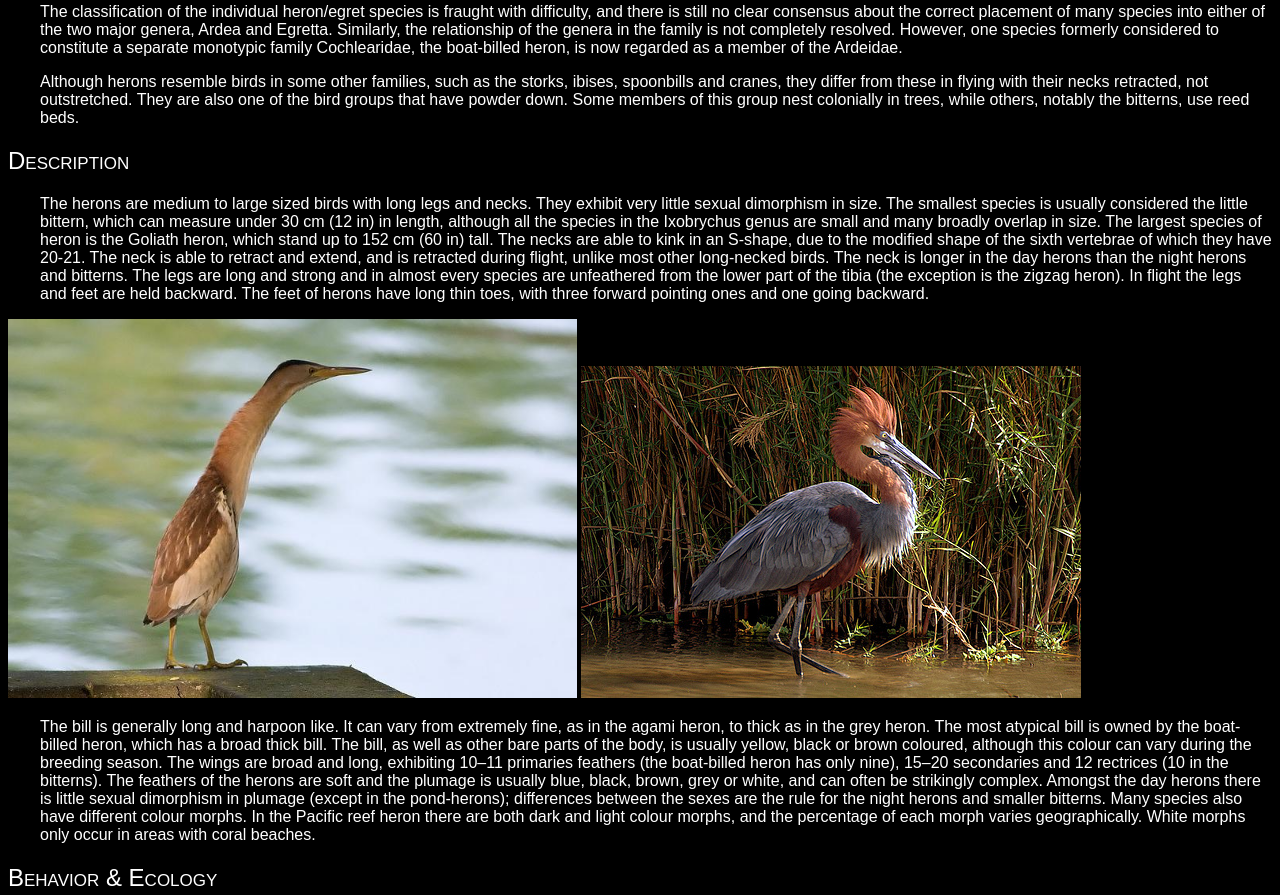
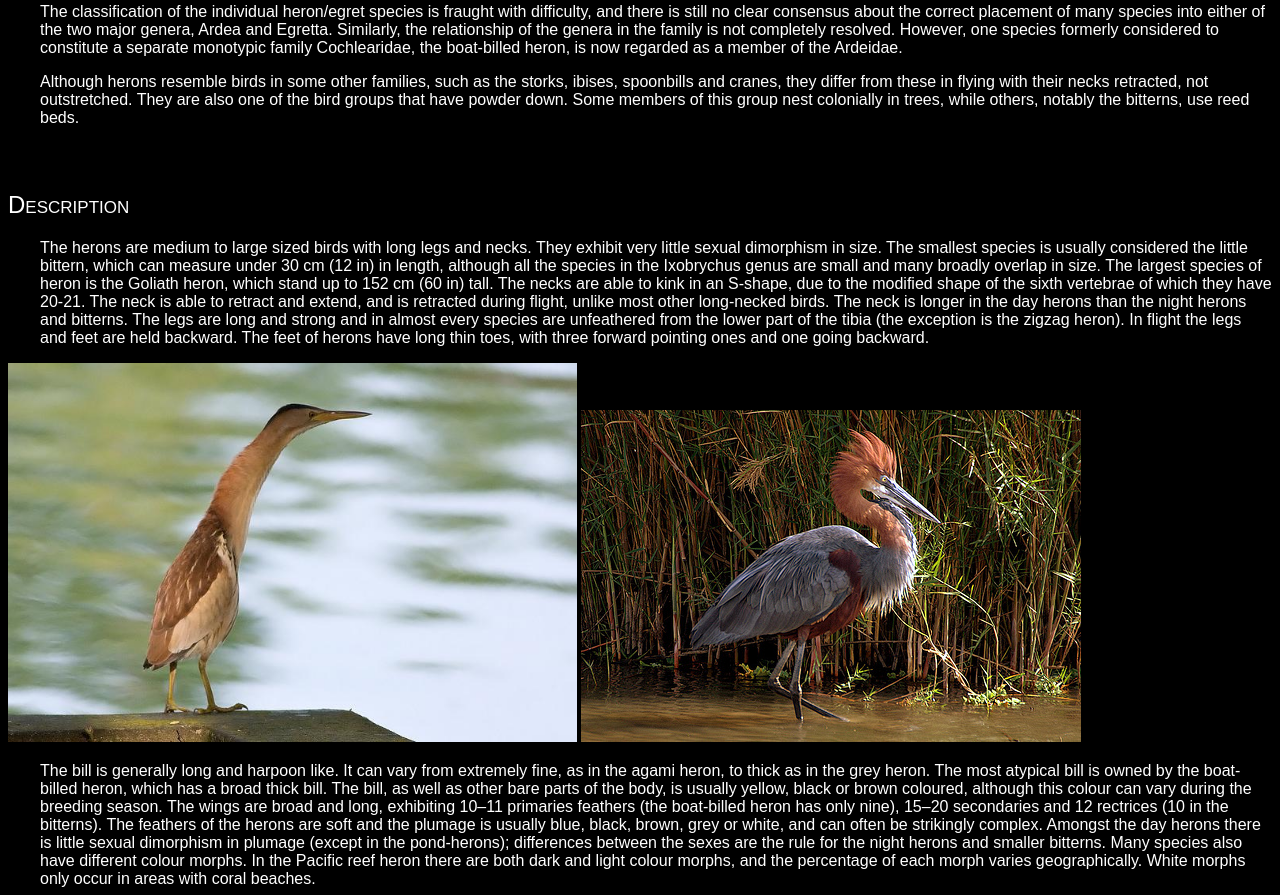
Before and after one commit to ccampbell53/herons, a plain HTML site: page index.html in a window 1280 px wide. Shown: the part 1045-1940 px from the top of the page. Drawn offline with Linux system fonts and the light colour scheme.

Commit message:
Update main.css

```diff
--- a/css/main.css
+++ b/css/main.css
@@ -44,6 +44,10 @@ p {
   margin-left: 2em;
 }
 
+section {
+  margin-bottom: 4em;
+}
+
 
 
 
```
